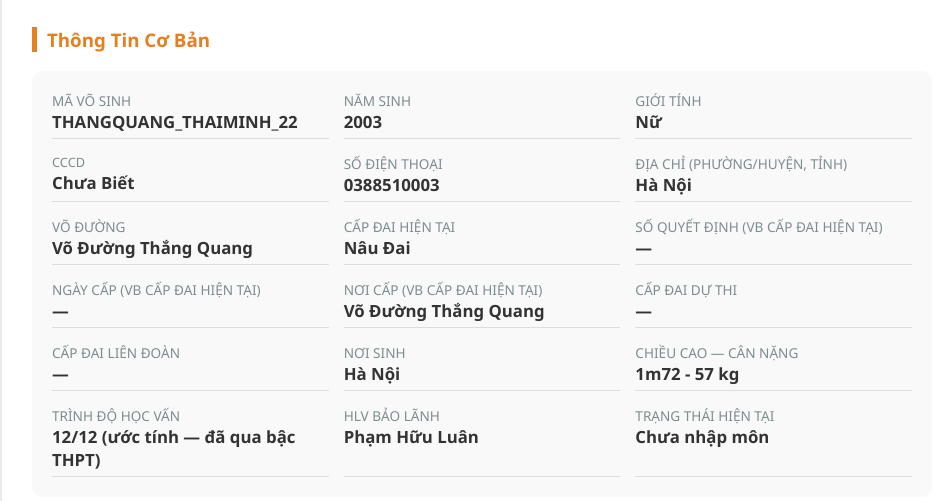
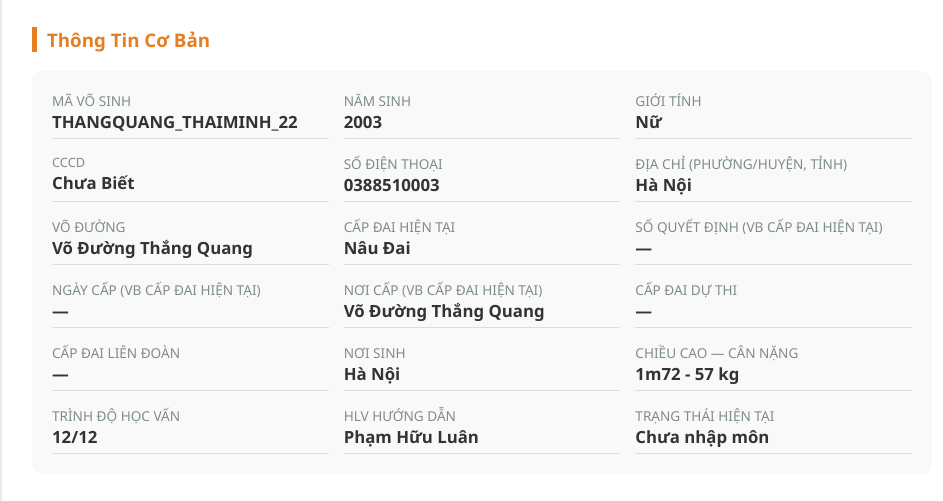
Before and after one commit to phamhuuluan/TrinhThiHaiHanh-2003-HaNoi-ClbThaiMinh-VoDuongThangQuang, a plain HTML site: page index.html in a window 1280 px wide. Shown: the part 252-753 px from the top of the page, without its empty margins (158-1101 px from the left). Drawn offline with Linux system fonts and the light colour scheme.

Commit message:
Hồ sơ võ sinh: TrinhThiHaiHanh-2003-HaNoi-ClbThaiMinh-VoDuongThangQuang

```diff
--- a/index.html
+++ b/index.html
@@ -180,8 +180,8 @@
         <div class="info-item"><label>Cấp Đai Liên Đoàn</label><span>—</span></div>
         <div class="info-item"><label>Nơi Sinh</label><span>Hà Nội</span></div>
         <div class="info-item"><label>Chiều cao — Cân nặng</label><span>1m72 - 57 kg</span></div>
-        <div class="info-item"><label>Trình độ học vấn</label><span>12/12 (ước tính — đã qua bậc THPT)</span></div>
-        <div class="info-item"><label>HLV bảo lãnh</label><span>Phạm Hữu Luân</span></div>
+        <div class="info-item"><label>Trình độ học vấn</label><span>12/12</span></div>
+        <div class="info-item"><label>HLV hướng dẫn</label><span>Phạm Hữu Luân</span></div>
         <div class="info-item"><label>Trạng thái hiện tại</label><span>Chưa nhập môn</span></div>
     </div>
     <div class="certificate-section">
```
